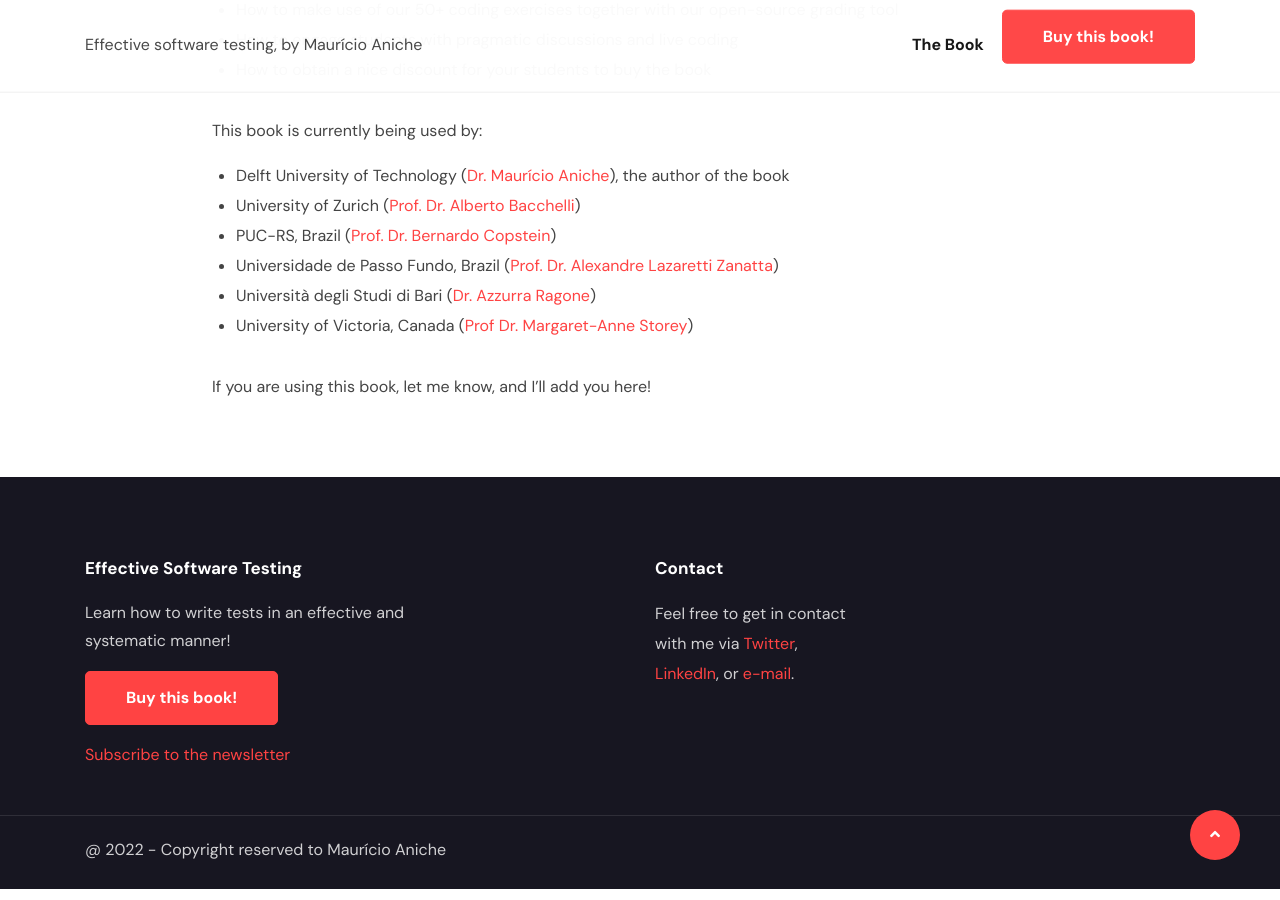
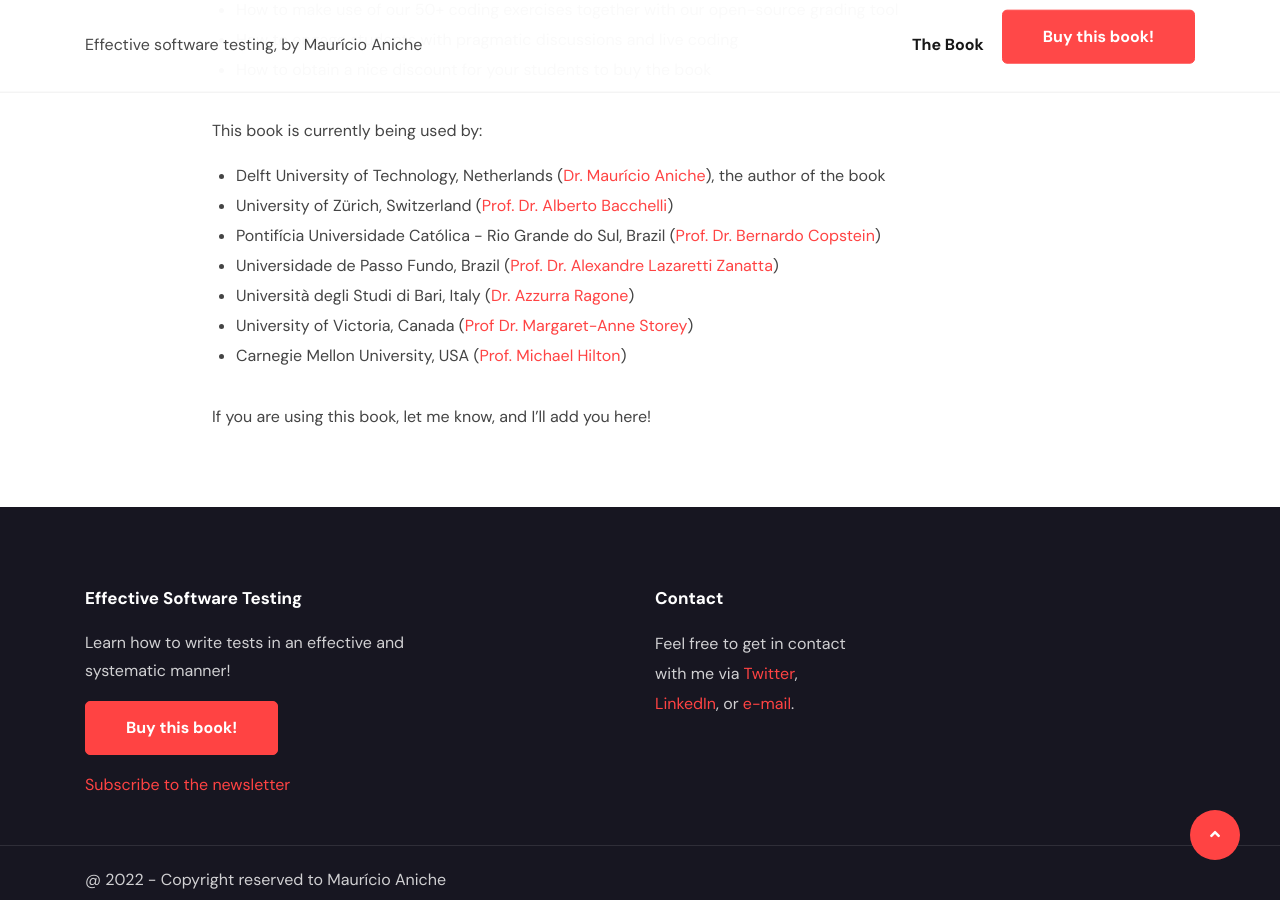
Before and after one commit to effective-software-testing/website, a Jekyll site: the page built from teachers.md, in a window 1280 px wide and 900 px high, scrolled down 539 px. Built offline with Jekyll 4.4.1, drawn with Linux system fonts in a browser that asks for light colours; comment, search, counter and statistics services are not loaded.

Commit message:
adding CMU

```diff
--- a/teachers.md
+++ b/teachers.md
@@ -18,11 +18,12 @@
 
 This book is currently being used by:
 
-* Delft University of Technology ([Dr. Maurício Aniche](https://www.mauricioaniche.com)), the author of the book
-* University of Zurich ([Prof. Dr. Alberto Bacchelli](https://sback.it))
-* PUC-RS, Brazil ([Prof. Dr. Bernardo Copstein](https://www.linkedin.com/in/bernardo-copstein-3226095))
+* Delft University of Technology, Netherlands ([Dr. Maurício Aniche](https://www.mauricioaniche.com)), the author of the book
+* University of Zürich, Switzerland ([Prof. Dr. Alberto Bacchelli](https://sback.it))
+* Pontifícia Universidade Católica - Rio Grande do Sul, Brazil ([Prof. Dr. Bernardo Copstein](https://www.linkedin.com/in/bernardo-copstein-3226095))
 * Universidade de Passo Fundo, Brazil ([Prof. Dr. Alexandre Lazaretti Zanatta](https://www.linkedin.com/in/alexandre-lazaretti-zanatta-b7a461115/))
-* Università degli Studi di Bari ([Dr. Azzurra Ragone](https://www.linkedin.com/in/azzurraragone/))
+* Università degli Studi di Bari, Italy ([Dr. Azzurra Ragone](https://www.linkedin.com/in/azzurraragone/))
 * University of Victoria, Canada ([Prof Dr. Margaret-Anne Storey](https://www.margaretstorey.com/))
+* Carnegie Mellon University, USA ([Prof. Michael Hilton](https://www.cs.cmu.edu/~mhilton/))
 
 If you are using this book, let me know, and I'll add you here!
```
